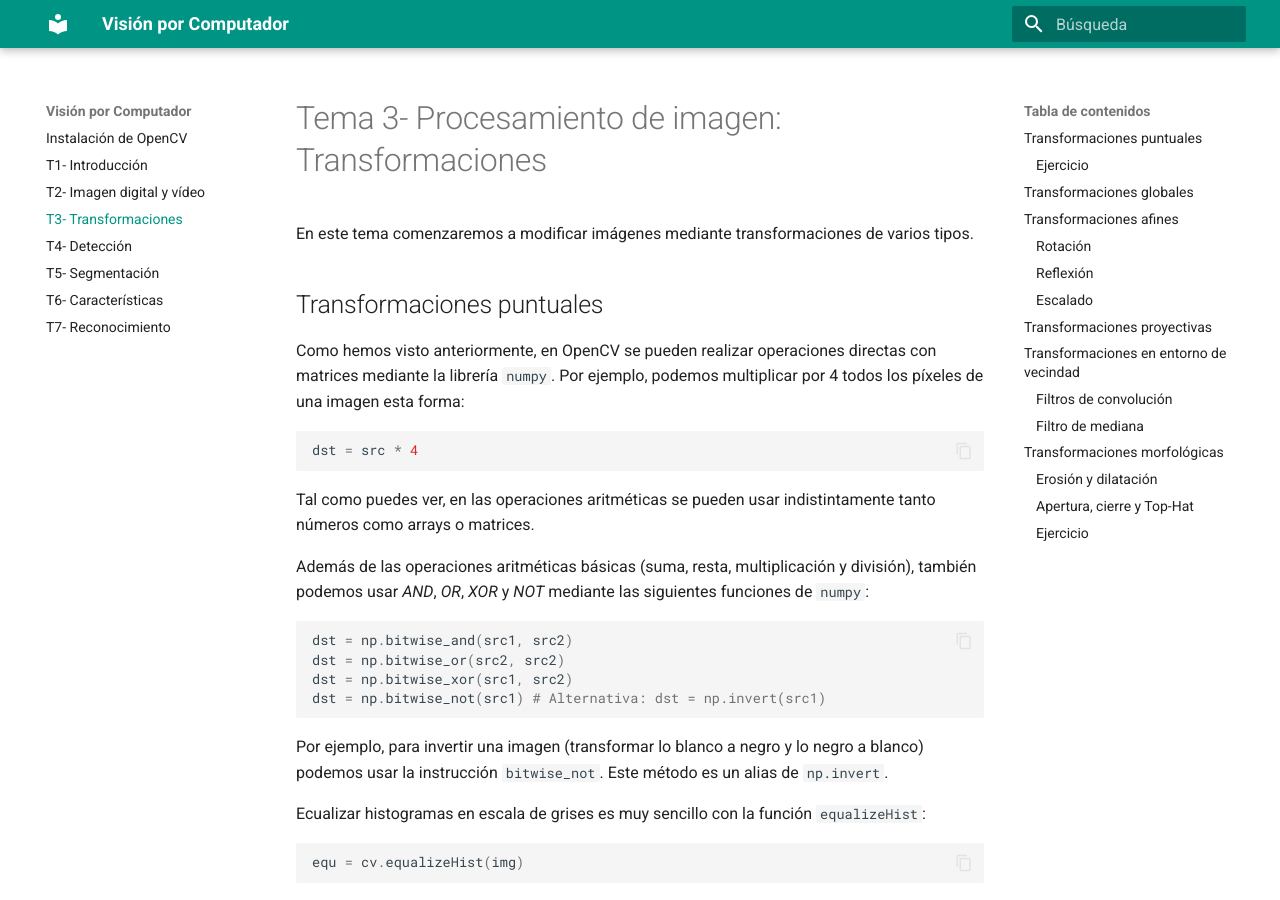
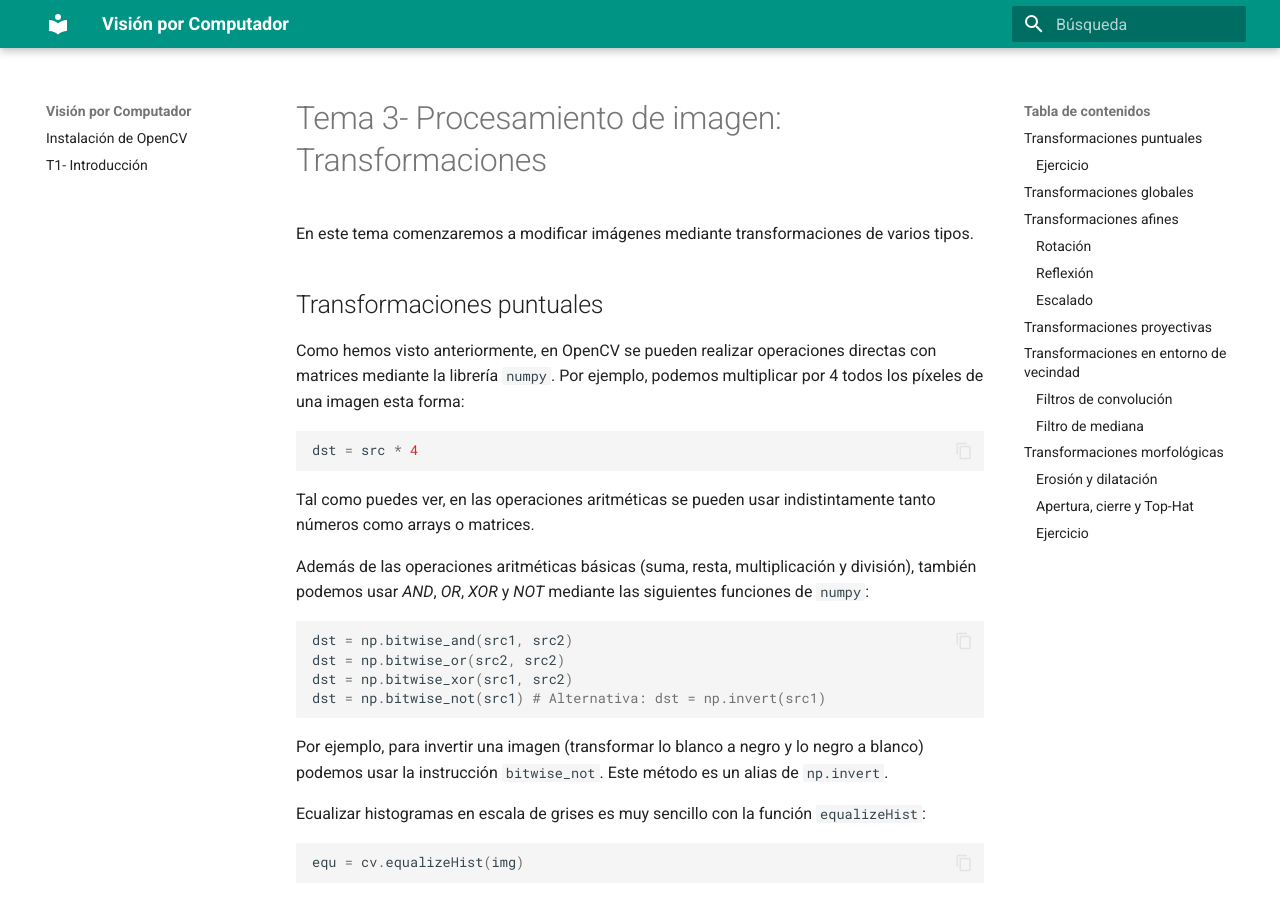
Before and after one commit to pertusa/VisionPorComputador, an MkDocs documentation site: the page built from docs/transformaciones.md, in a window 1280 px wide and 900 px high. Built offline with MkDocs 1.6.1 and Material for MkDocs 9.7.7, drawn with Linux system fonts in a browser that asks for light colours.

Commit message:
Updated 2526

```diff
--- a/mkdocs.yml
+++ b/mkdocs.yml
@@ -10,12 +10,12 @@ theme:
 nav:
 - Instalación de OpenCV : 'install.md'
 - T1- Introducción : 'intro.md'
-- T2- Imagen digital y vídeo : 'imagenvideo.md'
-- T3- Transformaciones : 'transformaciones.md'
-- T4- Detección : 'deteccion.md'
-- T5- Segmentación : 'segmentacion.md'
-- T6- Características : 'caracteristicas.md'
-- T7- Reconocimiento : 'reconocimiento.md'
+#- T2- Imagen digital y vídeo : 'imagenvideo.md'
+#- T3- Transformaciones : 'transformaciones.md'
+#- T4- Detección : 'deteccion.md'
+#- T5- Segmentación : 'segmentacion.md'
+#- T6- Características : 'caracteristicas.md'
+#- T7- Reconocimiento : 'reconocimiento.md'
 
 theme:
     language: es
```
